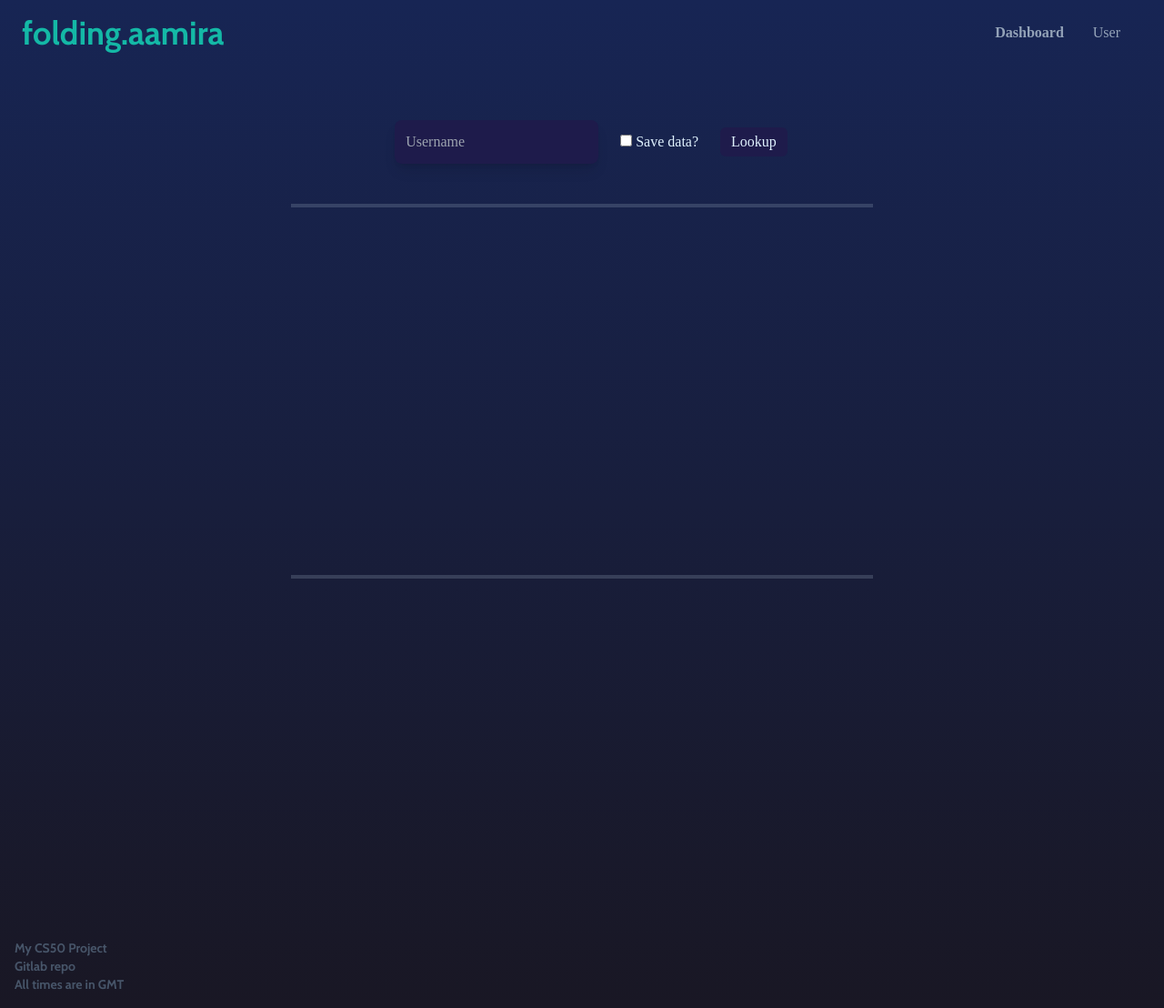
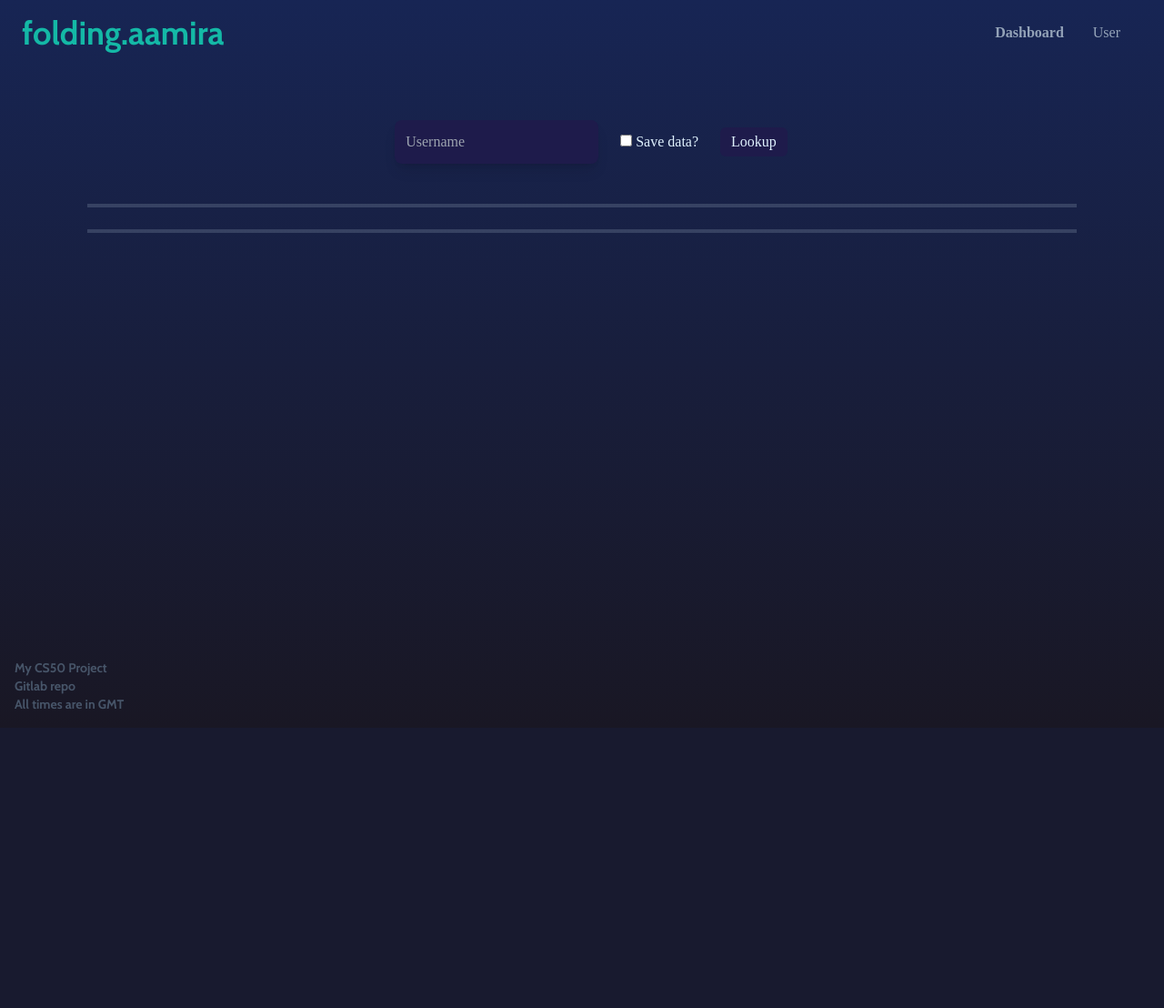
Before and after one commit to aamirazad/Folding, a Flask app: page /user in a window 1280 px wide. Shown: the whole page at 91% size. After the commit the page ends 779 px from the top, so only its background shows below. Run offline with Flask 3, Linux system fonts and the light colour scheme; some libraries are stand-ins or nearby versions; some web fonts are replaced.

Commit message:
Small changes

```diff
--- a/app.py
+++ b/app.py
@@ -30,7 +30,6 @@ def user():
         username = request.form.get("auto-save")
         data = get_user(username)
         user_id = data[0]['id']
-        logging.debug(f"USER_ID -------------------------{user_id}")
         if user_id is None:
             return render_template("error.html")
         logging.debug(user_id)
@@ -55,6 +54,7 @@ def user():
             return render_template("error.html")
 
         # Format database for graphing
-        x_values = [data[1] for data in database]  # Extract the date
-        y_values = [data[2] for data in database]  # Extract the score
-        return render_template("user.html", x_values=x_values, y_values=y_values, username=q, save=save)
+        date = [data[1] for data in database]  # Extract the date
+        score = [data[2] for data in database]  # Extract the score
+
+        return render_template("user.html", x_values=date, y_values=score, username=q, save=save)
--- a/static/css/main.css
+++ b/static/css/main.css
@@ -596,9 +596,13 @@ video {
   margin: 1.25rem;
 }
 
-.mx-64 {
-  margin-left: 16rem;
-  margin-right: 16rem;
+.m-60 {
+  margin: 15rem;
+}
+
+.mx-8 {
+  margin-left: 2rem;
+  margin-right: 2rem;
 }
 
 .mx-auto {
@@ -606,34 +610,9 @@ video {
   margin-right: auto;
 }
 
-.mx-12 {
-  margin-left: 3rem;
-  margin-right: 3rem;
-}
-
-.-mx-96 {
-  margin-left: -24rem;
-  margin-right: -24rem;
-}
-
-.mx-36 {
-  margin-left: 9rem;
-  margin-right: 9rem;
-}
-
-.mx-96 {
-  margin-left: 24rem;
-  margin-right: 24rem;
-}
-
-.mx-16 {
-  margin-left: 4rem;
-  margin-right: 4rem;
-}
-
-.mx-8 {
-  margin-left: 2rem;
-  margin-right: 2rem;
+.mx-2 {
+  margin-left: 0.5rem;
+  margin-right: 0.5rem;
 }
 
 .mr-1 {
@@ -648,20 +627,12 @@ video {
   margin-top: 2.5rem;
 }
 
-.ml-2 {
-  margin-left: 0.5rem;
-}
-
 .block {
   display: block;
 }
 
 .flex {
   display: flex;
-}
-
-.grid {
-  display: grid;
 }
 
 .hidden {
@@ -680,28 +651,36 @@ video {
   height: 100vh;
 }
 
-.h-auto {
-  height: auto;
-}
-
-.h-16 {
-  height: 4rem;
+.h-3\/5 {
+  height: 60%;
 }
 
 .h-36 {
   height: 9rem;
 }
 
-.h-4\/6 {
+.h-7 {
+  height: 1.75rem;
+}
+
+.h-72 {
+  height: 18rem;
+}
+
+.h-full {
+  height: 100%;
+}
+
+.h-2\/3 {
   height: 66.666667%;
 }
 
-.h-5\/6 {
-  height: 83.333333%;
+.h-auto {
+  height: auto;
 }
 
-.h-1\/5 {
-  height: 20%;
+.h-1\/3 {
+  height: 33.333333%;
 }
 
 .h-4\/5 {
@@ -720,28 +699,8 @@ video {
   width: 100%;
 }
 
-.w-4\/12 {
-  width: 33.333333%;
-}
-
-.w-9\/12 {
-  width: 75%;
-}
-
-.w-16 {
-  width: 4rem;
-}
-
-.flex-none {
-  flex: none;
-}
-
-.flex-shrink-0 {
-  flex-shrink: 0;
-}
-
-.grow {
-  flex-grow: 1;
+.flex-auto {
+  flex: 1 1 auto;
 }
 
 .appearance-none {
@@ -762,22 +721,12 @@ video {
   align-items: center;
 }
 
-.justify-start {
-  justify-content: flex-start;
-}
-
 .justify-center {
   justify-content: center;
 }
 
 .justify-between {
   justify-content: space-between;
-}
-
-.space-x-1 > :not([hidden]) ~ :not([hidden]) {
-  --tw-space-x-reverse: 0;
-  margin-right: calc(0.25rem * var(--tw-space-x-reverse));
-  margin-left: calc(0.25rem * calc(1 - var(--tw-space-x-reverse)));
 }
 
 .space-y-6 > :not([hidden]) ~ :not([hidden]) {
@@ -851,6 +800,10 @@ video {
 
 .p-3 {
   padding: 0.75rem;
+}
+
+.p-60 {
+  padding: 15rem;
 }
 
 .px-1 {
@@ -1003,23 +956,30 @@ video {
 }
 
 @media (min-width: 640px) {
-  .sm\:mx-96 {
-    margin-left: 24rem;
-    margin-right: 24rem;
-  }
-
   .sm\:text-4xl {
     font-size: 2.25rem;
     line-height: 2.5rem;
   }
 }
 
-@media (min-width: 1024px) {
-  .lg\:mx-96 {
-    margin-left: 24rem;
-    margin-right: 24rem;
+@media (min-width: 768px) {
+  .md\:mx-40 {
+    margin-left: 10rem;
+    margin-right: 10rem;
   }
 
+  .md\:mx-2 {
+    margin-left: 0.5rem;
+    margin-right: 0.5rem;
+  }
+
+  .md\:mx-24 {
+    margin-left: 6rem;
+    margin-right: 6rem;
+  }
+}
+
+@media (min-width: 1024px) {
   .lg\:mx-80 {
     margin-left: 20rem;
     margin-right: 20rem;
@@ -1037,6 +997,10 @@ video {
     display: none;
   }
 
+  .lg\:h-96 {
+    height: 24rem;
+  }
+
   .lg\:px-2 {
     padding-left: 0.5rem;
     padding-right: 0.5rem;
@@ -1047,3 +1011,10 @@ video {
     line-height: 1.25rem;
   }
 }
+
+@media (min-width: 1536px) {
+  .\32xl\:mx-80 {
+    margin-left: 20rem;
+    margin-right: 20rem;
+  }
+}
--- a/templates/layout.html
+++ b/templates/layout.html
@@ -14,6 +14,8 @@
         <link rel="preconnect" href="https://fonts.bunny.net" crossorigin>
         <link href="https://fonts.bunny.net/css?family=cabin:700|nunito-sans:500" rel="stylesheet" />
 
+        <!-- Plausible analyitics -->
+        <script defer data-domain="folding.aamira.me" src="https://analytics.aamira.me/js/script.js"></script>
         {% block head %}{% endblock %}
 
         <title>folding.aamira -> {% block title %}{% endblock %}</title>
@@ -42,7 +44,7 @@
             </div>
         </nav>
 
-        <main class="text-sky-100 text-center mt-10 font-sans">
+        <main class="text-sky-100 text-center mt-10 font-sans mx-8 md:mx-24 2xl:mx-80 h-full">
             {% block main %}{% endblock %}
         </main>
 
--- a/templates/user.html
+++ b/templates/user.html
@@ -42,7 +42,14 @@ var layout = {
       remove: ['select2d', 'lasso2d', 'autoScale2d'],
       orientation: 'v'
     },
-    colorway: ['#3730a3']
+    colorway: ['#3730a3'],
+    margin: {
+        l: 40, // left margin
+        r: 40, // right margin
+        b: 80, // bottom margin
+        t: 80, // top margin
+        pad: 0 // padding
+    }
 };
 
 Plotly.newPlot('lifetime_chart', data, layout, {scrollZoom: true})
@@ -60,7 +67,7 @@ Plotly.newPlot('lifetime_chart', data, layout, {scrollZoom: true})
 
 {% block main %}
 
-<div class="flex flex-col divide-y-4 divide-slate-400/25 mx-8 lg:mx-80 space-y-6 ">
+<div class="flex flex-col divide-y-4 divide-slate-400/25 space-y-6 h-4/5">
   <div class="flex flex-col justify-center">
     <form action="/user">
       <input class="text-slate-300 bg-indigo-950 hover:bg-indigo-800 rounded-lg p-3 w-1/16 m-5 shadow-lg" type="text" id="q" name="q" placeholder="Username" value="{{ username }}">
@@ -72,8 +79,8 @@ Plotly.newPlot('lifetime_chart', data, layout, {scrollZoom: true})
       <button class="bg-indigo-950 hover:bg-indigo-800 duration-100 rounded-md px-3 py-1 m-4" type="submit" id="auto-save" name="auto-save" value="{{ username }}">Add user to auto save list?</button>
     </form>
   </div>
-  <div class="justify-center w-full h-96" id="lifetime_chart"></div>
-  <div class="justify-center w-full h-96" id="daily-chart"></div>
+  <div class="justify-center flex flex-auto h-full" id="lifetime_chart"></div>
+  <div class="justify-center w-full lg:h-96" id="daily-chart"></div>
 </div>
 
 {% endblock %}
```
